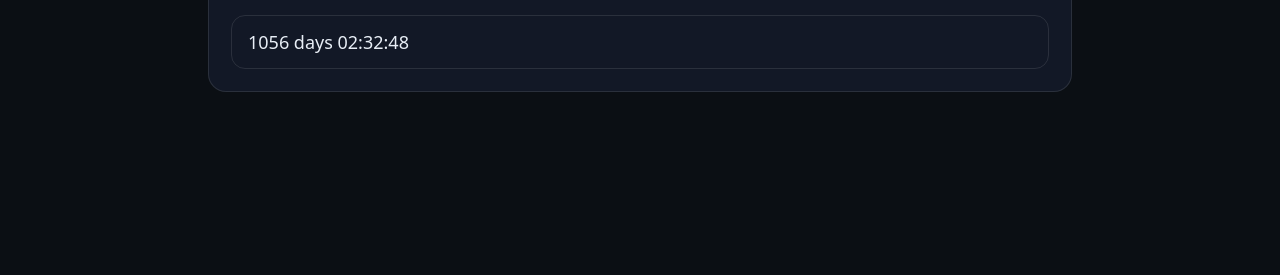
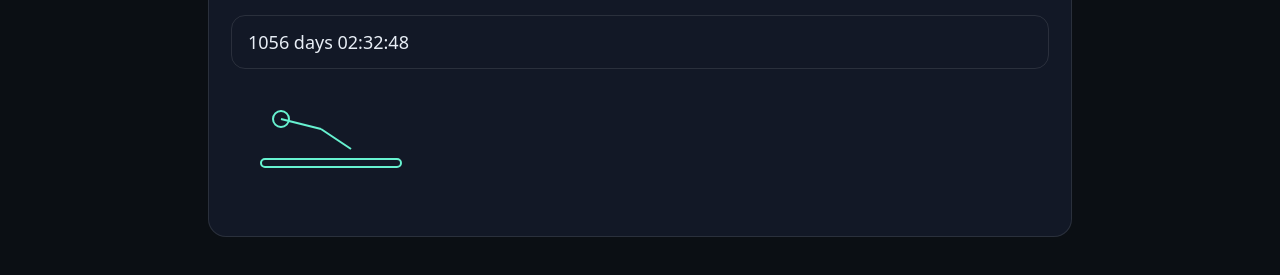
Before and after one commit to driesdeveltere-cmyk/autonomous-surgery-countdown, a plain HTML site: page index.html in a window 1280 px wide. Shown: the part 257-532 px from the top of the page. Drawn offline with Linux system fonts and the light colour scheme.

Commit message:
Add SVG illustration to index.html

```diff
--- a/index.html
+++ b/index.html
@@ -22,6 +22,15 @@ Tracking the E. Musk claim that fully autonomous surgical robots will outperform
       <p>Start: <strong>6 Jan 2026</strong> → Deadline: <strong>6 Jan 2029</strong></p>
 
       <div class="count" id="countdown">Loading…</div>
+      <div class="illus">
+<svg width="200" height="140" viewBox="0 0 200 140" fill="none">
+  <rect x="30" y="90" width="140" height="8" rx="4" stroke="#67F2D0" stroke-width="2"/>
+  <circle cx="50" cy="50" r="8" stroke="#67F2D0" stroke-width="2"/>
+  <line x1="50" y1="50" x2="90" y2="60" stroke="#67F2D0" stroke-width="2"/>
+  <line x1="90" y1="60" x2="120" y2="80" stroke="#67F2D0" stroke-width="2"/>
+</svg>
+</div>
+
 
     </section>
   </main>
```
